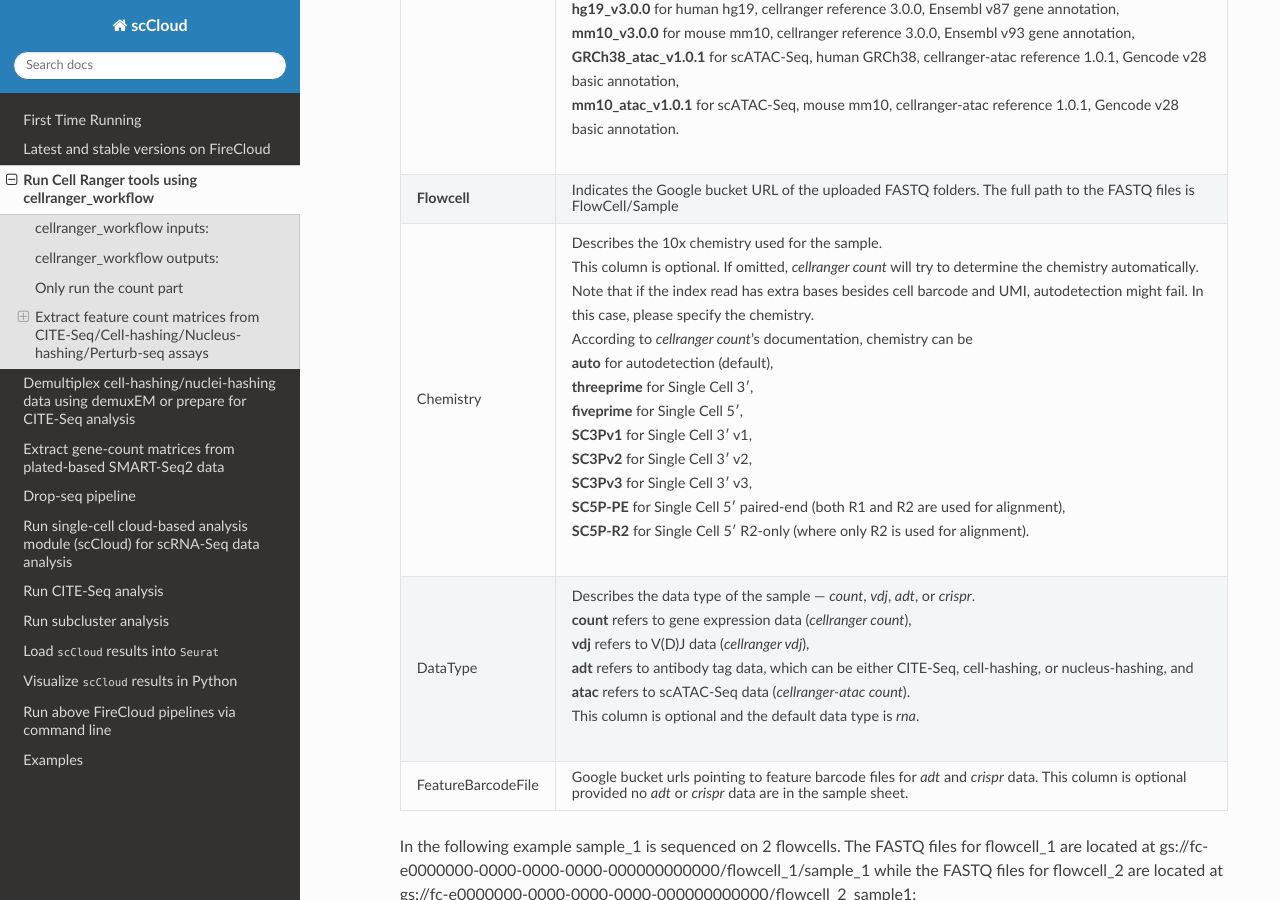
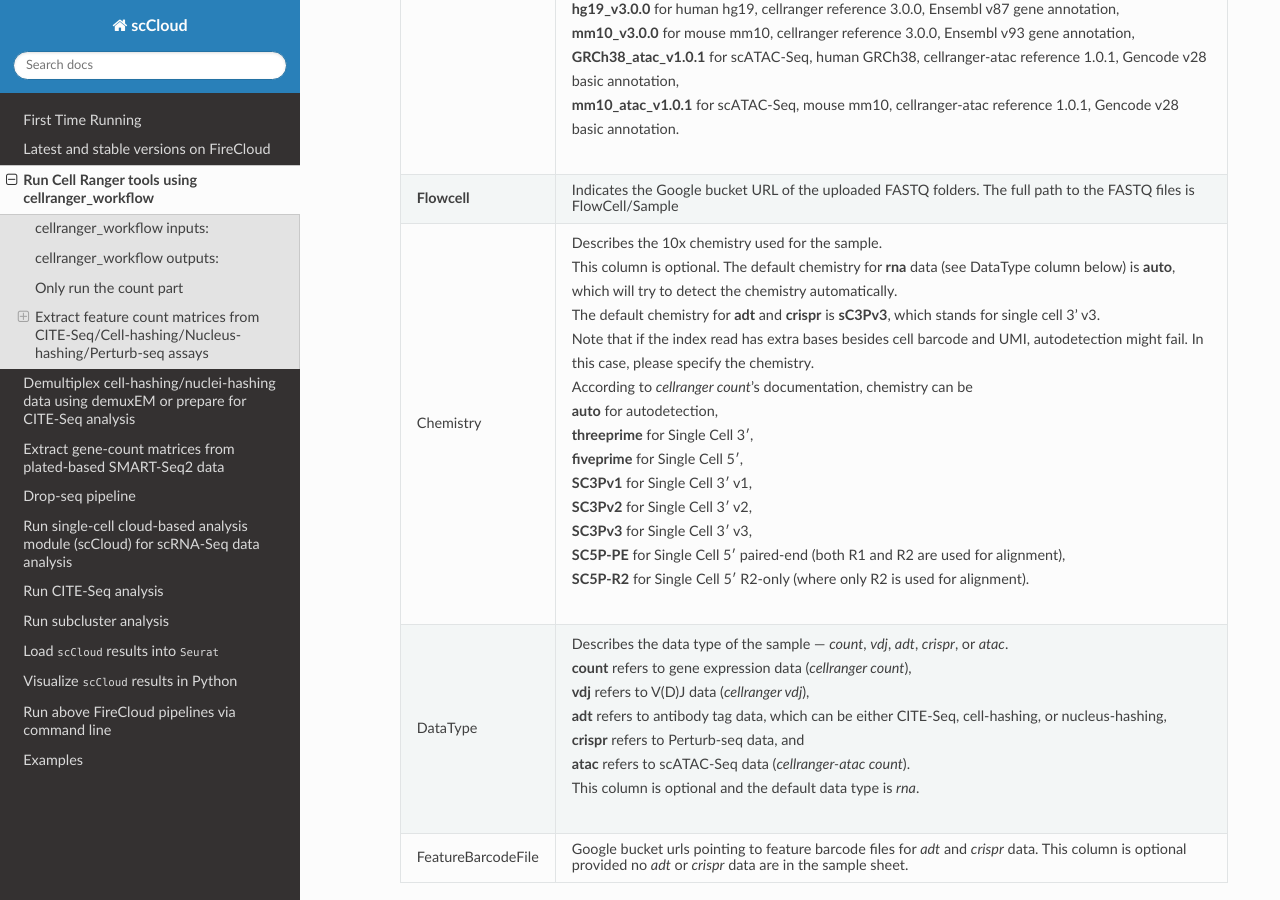
Before and after one commit to lilab-bcb/cumulus, a Sphinx documentation site: the page built from docs/cellranger.rst, in a window 1280 px wide and 900 px high, scrolled down 6752 px. Built offline with Sphinx 7.4.7 and the Read the Docs theme 2.0.0, drawn with Linux system fonts in a browser that asks for light colours; some of the changed text lies outside the part shown.

Commit message:
Changed default cellranger version to 3.0.2 and make default chemistry for adt and crispr to SC3Pv3

```diff
--- a/docs/cellranger.rst
+++ b/docs/cellranger.rst
@@ -191,8 +191,8 @@ cellranger_workflow inputs:
 	  - 3
 	* - cellranger_version
 	  - cellranger version, could be 2.0.2 (count only), 2.11, 2.2.0, 3.0.0, 3.0.2
-	  - "2.2.0"
-	  - "2.2.0"
+	  - "3.0.2"
+	  - "3.0.2"
 	* - cellranger_atac_version
 	  - cellranger-atac version, could be 1.0.0 or 1.0.1
 	  - "1.0.1"
@@ -345,10 +345,11 @@ Sometimes, people might want to perform demultiplexing locally and only run the
 		* - Chemistry
 		  -
 			| Describes the 10x chemistry used for the sample.
-			| This column is optional. If omitted, *cellranger count* will try to determine the chemistry automatically.
+			| This column is optional. The default chemistry for **rna** data (see DataType column below) is **auto**, which will try to detect the chemistry automatically.
+			| The default chemistry for **adt** and **crispr** is **sC3Pv3**, which stands for single cell 3' v3.
 			| Note that if the index read has extra bases besides cell barcode and UMI, autodetection might fail. In this case, please specify the chemistry.
 			| According to *cellranger count*'s documentation, chemistry can be
-			| **auto** for autodetection (default),
+			| **auto** for autodetection,
 			| **threeprime** for Single Cell 3′,
 			| **fiveprime** for Single Cell 5′,
 			| **SC3Pv1** for Single Cell 3′ v1,
@@ -358,10 +359,11 @@ Sometimes, people might want to perform demultiplexing locally and only run the
 			| **SC5P-R2** for Single Cell 5′ R2-only (where only R2 is used for alignment).
 		* - DataType
 		  -
-			| Describes the data type of the sample --- *count*, *vdj*, *adt*, or *crispr*.
+			| Describes the data type of the sample --- *count*, *vdj*, *adt*, *crispr*, or *atac*.
 			| **count** refers to gene expression data (*cellranger count*),
 			| **vdj** refers to V(D)J data (*cellranger vdj*),
-			| **adt** refers to antibody tag data, which can be either CITE-Seq, cell-hashing, or nucleus-hashing, and
+			| **adt** refers to antibody tag data, which can be either CITE-Seq, cell-hashing, or nucleus-hashing,
+			| **crispr** refers to Perturb-seq data, and
 			| **atac** refers to scATAC-Seq data (*cellranger-atac count*).
 			| This column is optional and the default data type is *rna*.
 		* - FeatureBarcodeFile
--- a/docs/versions.rst
+++ b/docs/versions.rst
@@ -14,7 +14,7 @@ Latest version
 	  - Snapshot
 	  - Function
 	* - scCloud/cellranger_workflow
-	  - 5
+	  - 6
 	  - Run Cell Ranger tools, which include extracting sequence reads using cellranger mkfastq or cellranger-atac mkfastq, generate count matrix using cellranger count or cellranger-atac count, run cellranger vdj or feature-barcode extraction
 	* - scCloud/smartseq2
 	  - 9
```
Also changed, not shown: 4 other files.
